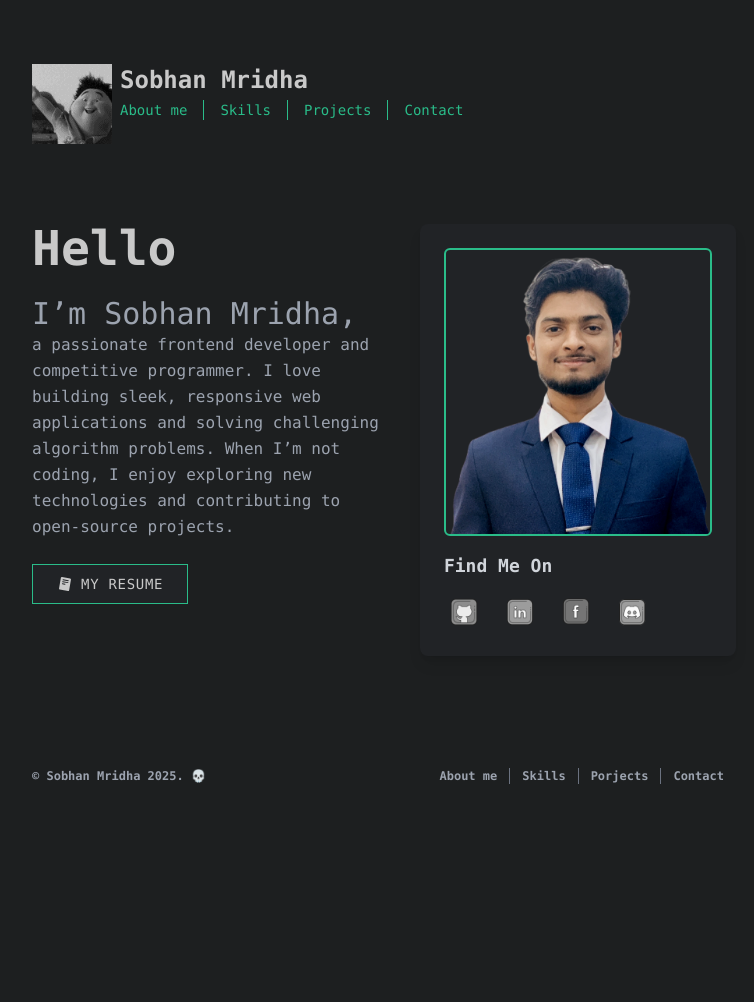
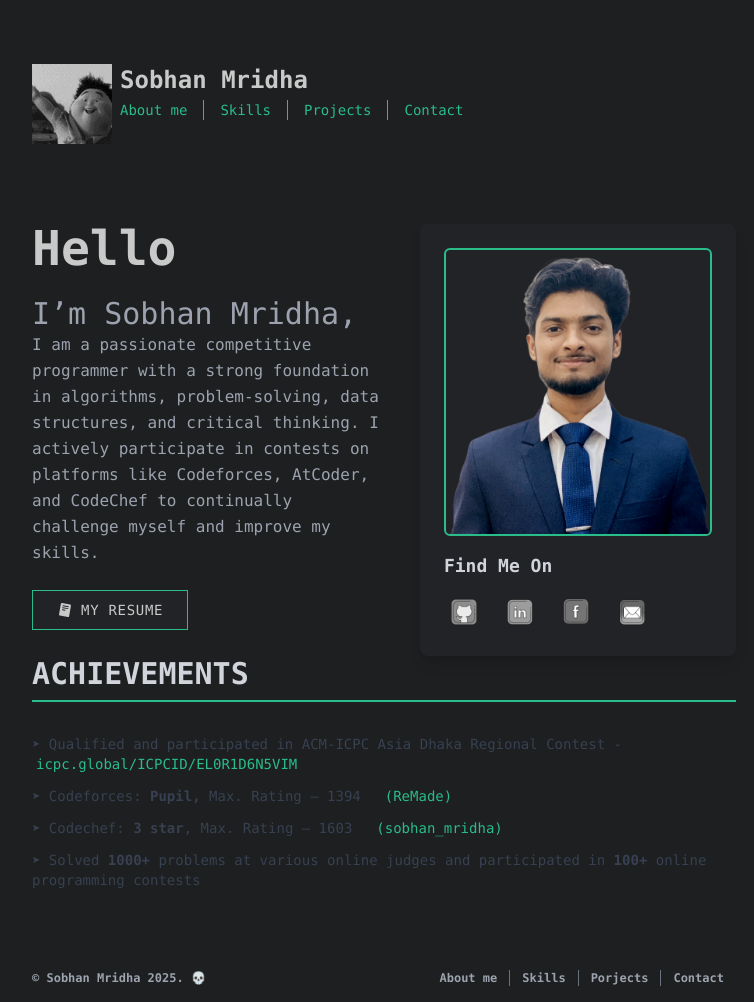
Before and after one commit to SobhanMridha/sobhanmridha.github.io, a website: page index.html in a window 1280 px wide. Shown: the whole page, without its empty margins (256-1010 px from the left). Before the commit the page ends 800 px from the top, so only its background shows below. Drawn offline with Linux system fonts and the light colour scheme.

Commit message:
add achievements

```diff
--- a/index.html
+++ b/index.html
@@ -118,10 +118,12 @@
         <section class="flex-1 space-y-6">
           <h1 class="text-5xl font-bold text-[#c9c9c9]">Hello</h1>
           <p class="text-gray-400 max-w-md leading-relaxed font-mono text-base">
-            <span class="text-3xl">I’m Sobhan Mridha,</span><br> a passionate frontend developer and competitive
-            programmer. I love building sleek, responsive web applications and
-            solving challenging algorithm problems. When I’m not coding, I enjoy
-            exploring new technologies and contributing to open-source projects.
+            <span class="text-3xl">I’m Sobhan Mridha,</span><br />
+            I am a passionate competitive programmer with a strong foundation in
+            algorithms, problem-solving, data structures, and critical thinking.
+            I actively participate in contests on platforms like Codeforces,
+            AtCoder, and CodeChef to continually challenge myself and improve my
+            skills.
           </p>
           <button
             class="inline-flex items-center justify-center whitespace-nowrap font-mono font-medium focus-visible:outline-none focus-visible:ring-2 focus-visible:ring-[#2abc89] focus-visible:ring-offset-2 focus-visible:ring-offset-[#1D1F20] disabled:pointer-events-none disabled:opacity-50 bg-[#212326] border border-[#2abc89] text-[#c9c9c9] hover:bg-[#2abc89] hover:text-[#1D1F20] h-10 px-6 py-3 uppercase tracking-wider transition-all duration-300 cursor-pointer"
@@ -147,7 +149,6 @@
         <section
           class="max-w-xs bg-[#212326] rounded-lg shadow-lg p-6 text-gray-300 flex-shrink-0 mx-auto sm:mx-0"
         >
-          <!-- my photo -->
           <div class="mb-4">
             <img
               src="./static/profile.png"
@@ -156,41 +157,99 @@
             />
           </div>
 
-          <!-- find me -->
           <div>
             <h3 class="text-lg font-semibold mb-3">Find Me On</h3>
             <div class="flex justify-start space-x-4">
-              <a href="#">
+              <a href="https://github.com/SobhanMridha" target="_blank">
                 <img
                   src="./social logo/github.png"
                   class="w-10 h-10 grayscale hover:filter-none"
                   alt="GitHub"
                 />
               </a>
-              <a href="#">
+              <a
+                href="https://www.linkedin.com/in/sobhanmridha/"
+                target="_blank"
+              >
                 <img
                   src="./social logo/likedin.png"
                   class="w-10 h-10 grayscale hover:filter-none"
                   alt="LinkedIn"
                 />
               </a>
-              <a href="#">
+              <a
+                href="https://www.facebook.com/tanvir.mridha.56481"
+                target="_blank"
+              >
                 <img
                   src="./social logo/facebook.png"
                   class="w-10 h-10 grayscale hover:filter-none"
                   alt="Facebook"
                 />
               </a>
-              <a href="#">
+              <a href="mailto:sobhanmridha786@gmail.com">
                 <img
-                  src="./social logo/discord.png"
+                  src="./social logo/email.png"
                   class="w-10 h-10 grayscale hover:filter-none"
-                  alt="Discord"
+                  alt="Email"
                 />
               </a>
             </div>
           </div>
         </section>
+      </div>
+
+      <div class="mt-4 sm:mt-0">
+        <h2
+          class="text-3xl font-bold mb-8 text-gray-300 border-b-2 border-[#2abc89] pb-2"
+        >
+          ACHIEVEMENTS
+        </h2>
+
+        <ul class="space-y-3 text-gray-700 dark:text-gray-300 text-sm">
+          <li>
+            <span
+              >➤ Qualified and participated in ACM-ICPC Asia Dhaka Regional
+              Contest -</span
+            >
+            <a
+              href="https://icpc.global/ICPCID/EL0R1D6N5VIM"
+              target="_blank"
+              class="ml-1 text-[#2abc89] hover:underline"
+              >icpc.global/ICPCID/EL0R1D6N5VIM</a
+            >
+          </li>
+
+          <li class="flex flex-wrap gap-x-6 gap-y-1">
+            <span
+              >➤ Codeforces: <strong>Pupil,</strong> Max. Rating – 1394</span
+            >
+            <a
+              href="https://codeforces.com/profile/ReMade"
+              target="_blank"
+              class="text-[#2abc89] hover:underline"
+              >(ReMade)</a
+            >
+          </li>
+
+          <li class="flex flex-wrap gap-x-6 gap-y-1">
+            <span>➤ Codechef: <strong>3 star</strong>, Max. Rating – 1603</span>
+            <a
+              href="https://www.codechef.com/users/sobhan_mridha"
+              target="_blank"
+              class="text-[#2abc89] hover:underline"
+              >(sobhan_mridha)</a
+            >
+          </li>
+
+          <li>
+            <span
+              >➤ Solved <strong>1000+</strong> problems at various online judges
+              and participated in <strong>100+</strong> online programming
+              contests</span
+            >
+          </li>
+        </ul>
       </div>
     </main>
 
--- a/src/input.css
+++ b/src/input.css
@@ -1,3 +1,7 @@
 @tailwind base;
 @tailwind components;
 @tailwind utilities;
+
+html {
+  scroll-behavior: smooth;
+}
```
Also changed, not shown: social logo/discord.png (deleted), social logo/email.png (added), src/output.css.
